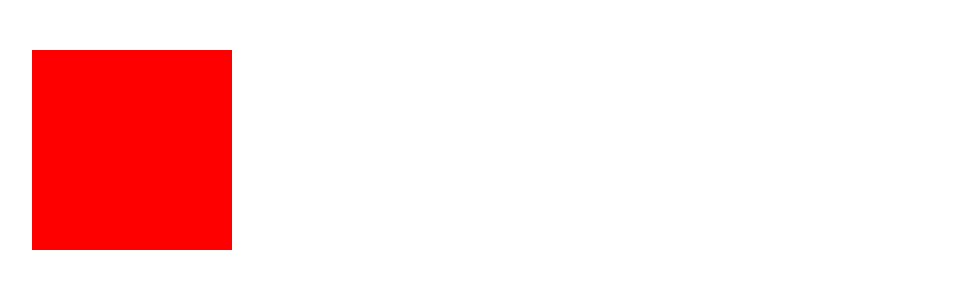
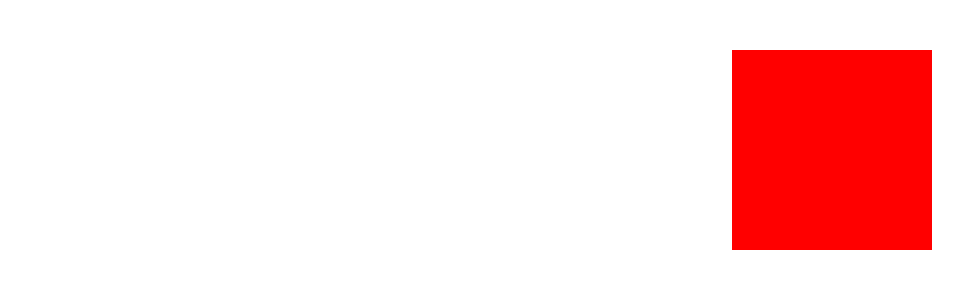
Before and after one commit to Soumipal56/gsap, a React (Vite) app: page / in a window 1280 px wide. Shown: the top 300 px of the page, without its empty margins (18-981 px from the left). Built offline with nearby package versions, Linux system fonts and the light colour scheme.

Commit message:
feat: initialize App component with GSAP animation for box element

```diff
--- a/src/App.jsx
+++ b/src/App.jsx
@@ -1,9 +1,21 @@
-import React from 'react'
+import React, { useRef } from 'react'
+import { useGSAP } from '@gsap/react'
+import gsap from 'gsap'
 
 const App = () => {
+  const boxRef = useRef(null)
+
+  useGSAP(()=>{
+    gsap.to(boxRef.current,{
+      x: 700,
+      duration: 1,
+      delay: 0.5,
+    })
+  })
+
   return (
     <div>
-      <div className='box'>
+      <div ref={boxRef} className='box'>
 
       </div>
     </div>
```
